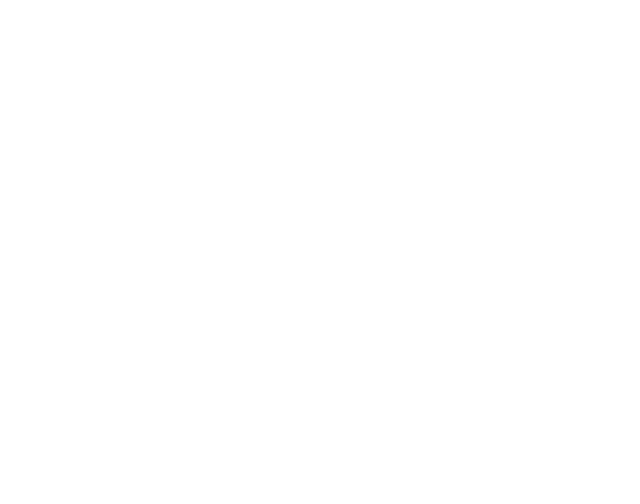
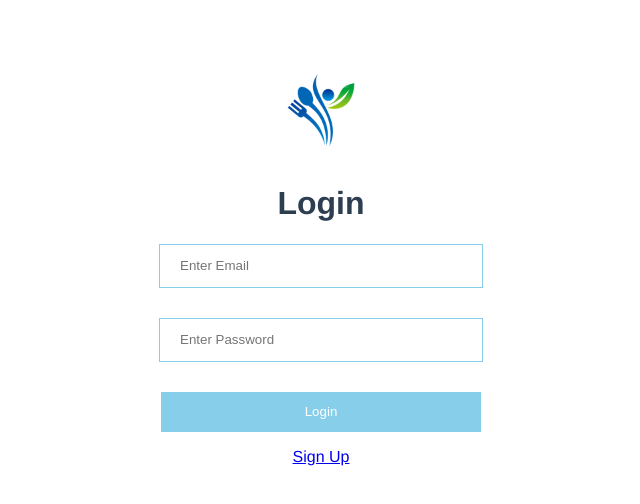
Before and after one commit to nazimfeni/resto-project, a Vue app: page /login in a window 1280 px wide. Before the commit this address had no page. Shown: the top 504 px of the page, without its empty margins (319-959 px from the left). Built offline with nearby package versions, Linux system fonts and the light colour scheme.

Commit message:
Create Login component

```diff
--- a/src/App.vue
+++ b/src/App.vue
@@ -18,4 +18,29 @@
   color: #2c3e50;
   margin-top: 60px;
 }
+
+
+.logo{
+    width: 100px;
+}
+
+.register input, .login input{
+    width: 300px;
+    height: 40px;
+    padding-left: 20px;
+    display: block;
+    margin-bottom: 30px;
+    margin-left: auto;
+    margin-right: auto;
+    border: 1px solid skyblue;
+}
+
+.register button, .login button {
+    width: 320px;
+    height: 40px;
+    border: 1px solid skyblue;
+    color: #fff;
+    background-color: skyblue;
+    cursor: pointer;
+}
 </style>
--- /dev/null
+++ b/src/components/Login.vue
@@ -0,0 +1,27 @@
+<template>
+
+<img class="logo" src="../assets/logo.png" alt="" srcset="" >
+<h1>Login</h1>
+<div class="login">
+
+<input type="email" v-model="email" placeholder="Enter Email" />
+<input type="password" v-model="password" placeholder="Enter Password" />
+<button v-on:click="signUp">Login</button>
+<p>
+    <router-link to="/sign-up">Sign Up</router-link>
+</p>
+</div>
+</template>
+
+<script>
+export default{
+      // eslint-disable-next-line vue/multi-word-component-names
+      name: 'Login',
+
+}
+</script>
+
+
+<style>
+
+</style>
--- a/src/components/SignUp.vue
+++ b/src/components/SignUp.vue
@@ -6,6 +6,9 @@
 <input type="email" v-model="email" placeholder="Enter Email" />
 <input type="password" v-model="password" placeholder="Enter Password" />
 <button v-on:click="signUp">Sign Up</button>
+<p>
+    <router-link to="/login">Login</router-link>
+</p>
 </div>
 </template>
 
@@ -53,27 +56,4 @@
 </script>
 
 <style>
-.logo{
-    width: 100px;
-}
-
-.register input {
-    width: 300px;
-    height: 40px;
-    padding-left: 20px;
-    display: block;
-    margin-bottom: 30px;
-    margin-left: auto;
-    margin-right: auto;
-    border: 1px solid skyblue;
-}
-
-.register button {
-    width: 320px;
-    height: 40px;
-    border: 1px solid skyblue;
-    color: #fff;
-    background-color: skyblue;
-    cursor: pointer;
-}
 </style>
--- a/src/routes.js
+++ b/src/routes.js
@@ -1,5 +1,6 @@
       import Home from "./components/Home.vue"
       import SignUp from "./components/SignUp.vue"
+      import Login from "./components/Login.vue"
       import {createRouter, createWebHistory} from 'vue-router'
 
       const routes=[
@@ -14,6 +15,11 @@
                   component:SignUp,
                   path:'/sign-up'
             },
+            {
+                  name:'Login',
+                  component:Login,
+                  path:'/login'
+            },
 
       ]
 
```
Also changed, not shown: src/components/DIsplayData.vue (deleted, +0 -15 lines).
